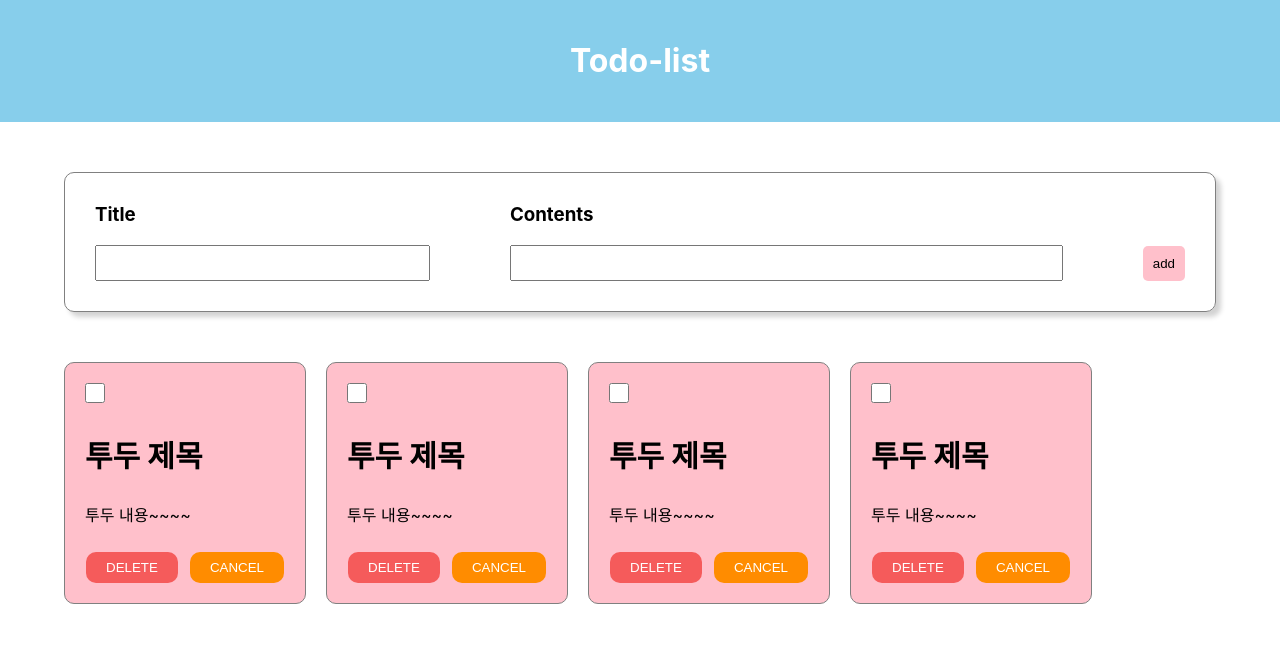
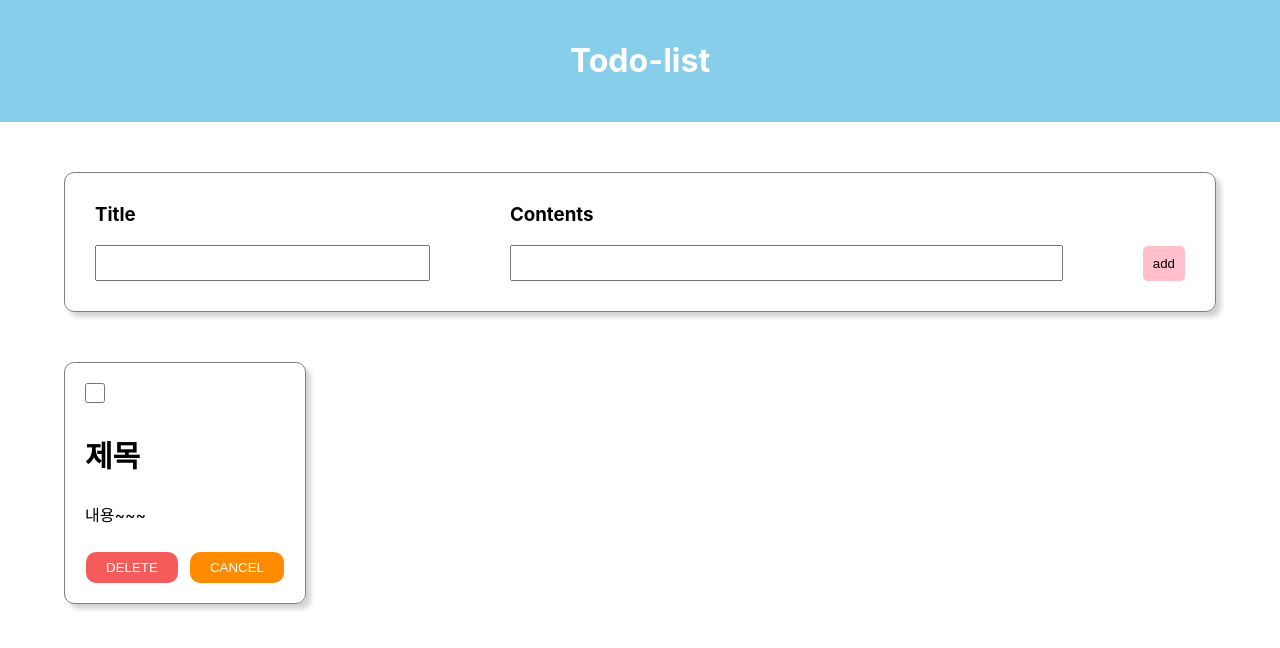
Before and after one commit to yoooooooung/todo-2, a React (Create React App) app: page / in a window 1280 px wide. Shown: the top 648 px of the page. Built offline with nearby package versions, Linux system fonts and the light colour scheme.

Commit message:
input 입력후 추가시, 투두 생성

```diff
--- a/src/App.css
+++ b/src/App.css
@@ -10,7 +10,7 @@
   width: 90%;
   margin: 50px auto;
   padding: 30px;
-  box-sizing: border-box;
+  box-sizing: border-box; /* padding+border 값을 width에 포함시킨다는 뜻 */
   border: 1px solid gray;
   border-radius: 10px;
   display: flex;
@@ -42,11 +42,12 @@
   background: pink;
   border: transparent;
   border-radius: 5px;
+  cursor: pointer; /* 커서를 올리면, 손모양 나타나게 하기 */
 }
 
 #listbox {
   width: 90%;
-  margin: 0 auto;
+  margin: 0 auto 50px auto; /* margin: 위 오 아 왼 */
   display: flex;
   gap: 20px;
   flex-wrap: wrap; /* 가로가 길어지면 밑으로 떨어뜨리기 */
@@ -56,19 +57,19 @@
   padding: 20px;
   border: 1px solid gray;
   border-radius: 10px;
-  background-color: pink;
   min-width: 200px; /* .item의 최소 넓이 */
   min-height: 200px; /* .item의 최소 높이 */
   display: flex; /* display:flex 속성은 가로로 병렬할 때 주로 쓰이지만, */
   flex-direction: column; /* flex-direction 속성에서 column값을 주면 세로 정렬도 가능 (기본값은 row가로) */
   justify-content: space-between;
+  box-shadow: 5px 5px 5px lightgray;
 }
 
 .item input {
   width: 20px;
   height: 20px;
   margin: 0 10px 0 0;
-  cursor: pointer; /* 커서를 올리면, 손모양 나타나게 하기 */
+  cursor: pointer;
 }
 
 .todo_title {
@@ -89,7 +90,7 @@
   padding: 8px 20px;
   border-radius: 10px;
   border: transparent;
-  cursor: pointer; /* 커서를 올리면, 손모양 나타나게 하기 */
+  cursor: pointer;
 }
 
 .button_box .delete {
--- a/src/App.js
+++ b/src/App.js
@@ -4,15 +4,9 @@ import "./App.css";
 function App() {
   const [title, setTitle] = useState("");
   const [contents, setContents] = useState("");
-
-  // input태그에 텍스트가 입력되면 위state에 넣어주는 핸들러 !
-  function change_title_handler(event) {
-    setTitle(event.target.value);
-  }
-
-  function change_contents_handler(event) {
-    setContents(event.target.value);
-  }
+  const [todos, setTodos] = useState([
+    { id: 1, title: "제목", contents: "내용~~~" },
+  ]);
 
   console.log(title);
   console.log(contents);
@@ -26,22 +20,47 @@ function App() {
       <div id="input_box">
         <div id="input_title">
           <h3>Title</h3>
-          <input type="text" id="title" onChange={change_title_handler} />
+          <input
+            type="text"
+            id="title"
+            onChange={(event) => {
+              setTitle(event.target.value);
+            }}
+            value={title}
+          />
         </div>
 
         <div id="input_contents">
           <h3>Contents</h3>
-          <input type="text" id="contents" onChange={change_contents_handler} />
+          <input
+            type="text"
+            id="contents"
+            onChange={(event) => {
+              setContents(event.target.value);
+            }}
+            value={contents}
+          />
         </div>
 
-        <button className="add_button">add</button>
+        <button
+          className="add_button"
+          onClick={() => {
+            setTodos([
+              ...todos,
+              { id: todos.length + 1, title: title, contents: contents },
+            ]);
+            setTitle("");
+            setContents("");
+          }}
+        >
+          add
+        </button>
       </div>
 
       <div id="listbox">
-        <div className="item">
+        {/* <div className="item">
           <div>
             <input type="checkbox"></input>
-            {/* <span>Done</span> */}
           </div>
           <div className="todo_title">투두 제목</div>
           <div className="todo_contents">투두 내용~~~~</div>
@@ -49,43 +68,21 @@ function App() {
             <button className="delete">DELETE</button>
             <button className="cancel">CANCEL</button>
           </div>
-        </div>
-        <div className="item">
+        </div> */}
+        {/* jsx안에서 JS문법을 쓸 때에는 중괄호 열어야 함 */}
+        {todos.map((todo) => (
+          <div className="item" key={todo.id}>
             <div>
               <input type="checkbox"></input>
-            {/* <span>Done</span> */}
             </div>
-          <div className="todo_title">투두 제목</div>
-          <div className="todo_contents">투두 내용~~~~</div>
+            <div className="todo_title">{todo.title}</div>
+            <div className="todo_contents">{todo.contents}</div>
             <div className="button_box">
               <button className="delete">DELETE</button>
               <button className="cancel">CANCEL</button>
             </div>
           </div>
-        <div className="item">
-          <div>
-            <input type="checkbox"></input>
-            {/* <span>Done</span> */}
-          </div>
-          <div className="todo_title">투두 제목</div>
-          <div className="todo_contents">투두 내용~~~~</div>
-          <div className="button_box">
-            <button className="delete">DELETE</button>
-            <button className="cancel">CANCEL</button>
-          </div>
-        </div>
-        <div className="item">
-          <div>
-            <input type="checkbox"></input>
-            {/* <span>Done</span> */}
-          </div>
-          <div className="todo_title">투두 제목</div>
-          <div className="todo_contents">투두 내용~~~~</div>
-          <div className="button_box">
-            <button className="delete">DELETE</button>
-            <button className="cancel">CANCEL</button>
-          </div>
-        </div>
+        ))}
       </div>
     </div>
   );
```
Lines whose indentation alone changed are shown as unchanged.
